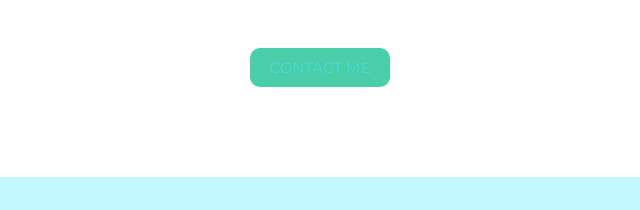
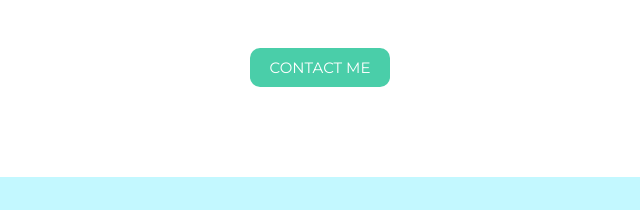
Before and after one commit to furansowa/simple-personal-site, a plain HTML site: page index.html in a window 1280 px wide. In both pictures the pointer is over the link "CONTACT ME". Shown: the part 2208-2418 px from the top of the page, 320-960 px from the left. Drawn offline with Linux system fonts and the light colour scheme.

Commit message:
change ''contact me'' button text color on hover

```diff
--- a/css/styles.css
+++ b/css/styles.css
@@ -65,6 +65,7 @@ a:hover {
 
   .btn:hover {
     background: #4acea9;
+    color: #ffffff !important;
     text-decoration: none;
   }
 
```
